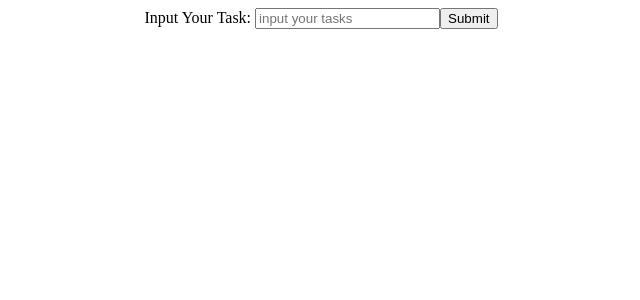
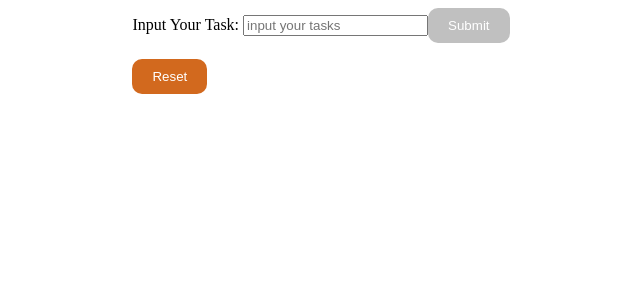
Before and after one commit to baramnamu/react_sample, a React (Create React App) app: page / in a window 1280 px wide. Shown: the top 300 px of the page, without its empty margins (319-959 px from the left). Built offline with nearby package versions, Linux system fonts and the light colour scheme.

Commit message:
add StaticCommonButton

```diff
--- a/src/App.js
+++ b/src/App.js
@@ -1,6 +1,6 @@
 import { useEffect, useState } from 'react';
 import style from './App.module.css';
-import CommonButton from './component/CommonButton';
+import StaticCommonButton from './component/CommonButton';
 
 function App() {
   const [value, setValue] = useState('');
@@ -31,13 +31,14 @@ function App() {
       <form onSubmit={onSubmit}>
         <label htmlFor="inputTask">Input Your Task: </label>
         <input id="inputTask" placeholder="input your tasks" value={value} onChange={onInputChange} />
-        <CommonButton text="Submit" />
+        <StaticCommonButton text="Submit" disabled={value.length < 4} />
       </form>
       <ul>
         {todos.map((t, i) => (
           <li key={i}>{t}</li>
         ))}
       </ul>
+      <StaticCommonButton text="Reset" onClick={() => setTodos([])} />
     </div>
   );
 }
--- a/src/component/CommonButton.js
+++ b/src/component/CommonButton.js
@@ -1,3 +1,24 @@
-export default function CommonButton({ text }) {
-  return <button>{text}</button>;
+import { memo } from 'react';
+
+function CommonButton({ text, disabled = false, onClick }) {
+  console.info(`${text} button was rendered`);
+  return (
+    <button
+      style={{
+        backgroundColor: disabled ? 'silver' : 'chocolate',
+        color: 'white',
+        padding: '10px 20px',
+        border: 0,
+        borderRadius: 10,
+      }}
+      disabled={disabled}
+      onClick={onClick}
+    >
+      {text}
+    </button>
+  );
 }
+
+/* React.memo() 메소드는 부모 컴포넌트의 state 중에서 자신과 상관없는 state가 변경되면 다시 렌더링하지 않도록 해준다. */
+const StaticCommonButton = memo(CommonButton);
+export default StaticCommonButton;
```
